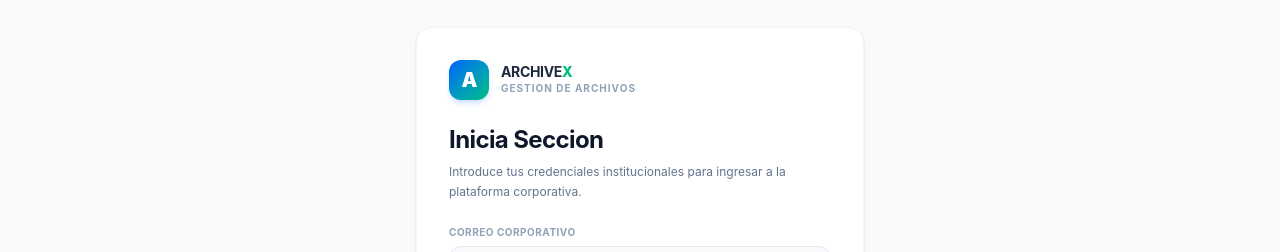
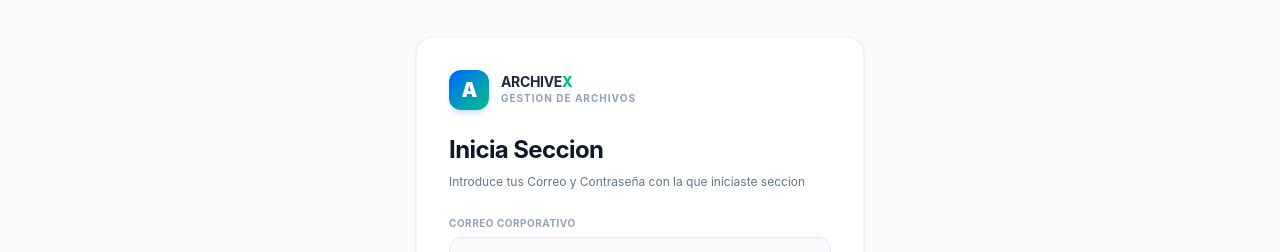
Before and after one commit to dantuki/proyecto-sinfoni, a React app in the folder frontend/: page / in a window 1280 px wide. Shown: the part 103-355 px from the top of the page. Built offline with nearby package versions, Linux system fonts and the light colour scheme; the HTML template or start-up script is replaced by a standard one.

Commit message:
error 1 solucionado

```diff
--- a/frontend/src/components/Login.jsx
+++ b/frontend/src/components/Login.jsx
@@ -160,7 +160,7 @@ export default function AuthContainer({ alAutenticar }) {
               <div className="space-y-1.5">
                 <h1 className="text-2xl font-bold text-slate-900 tracking-tight">Inicia Seccion</h1>
                 <p className="text-xs text-slate-500 leading-relaxed">
-                  Introduce tus credenciales institucionales para ingresar a la plataforma corporativa.
+                  Introduce tus Correo y Contraseña con la que iniciaste seccion
                 </p>
               </div>
 
```
